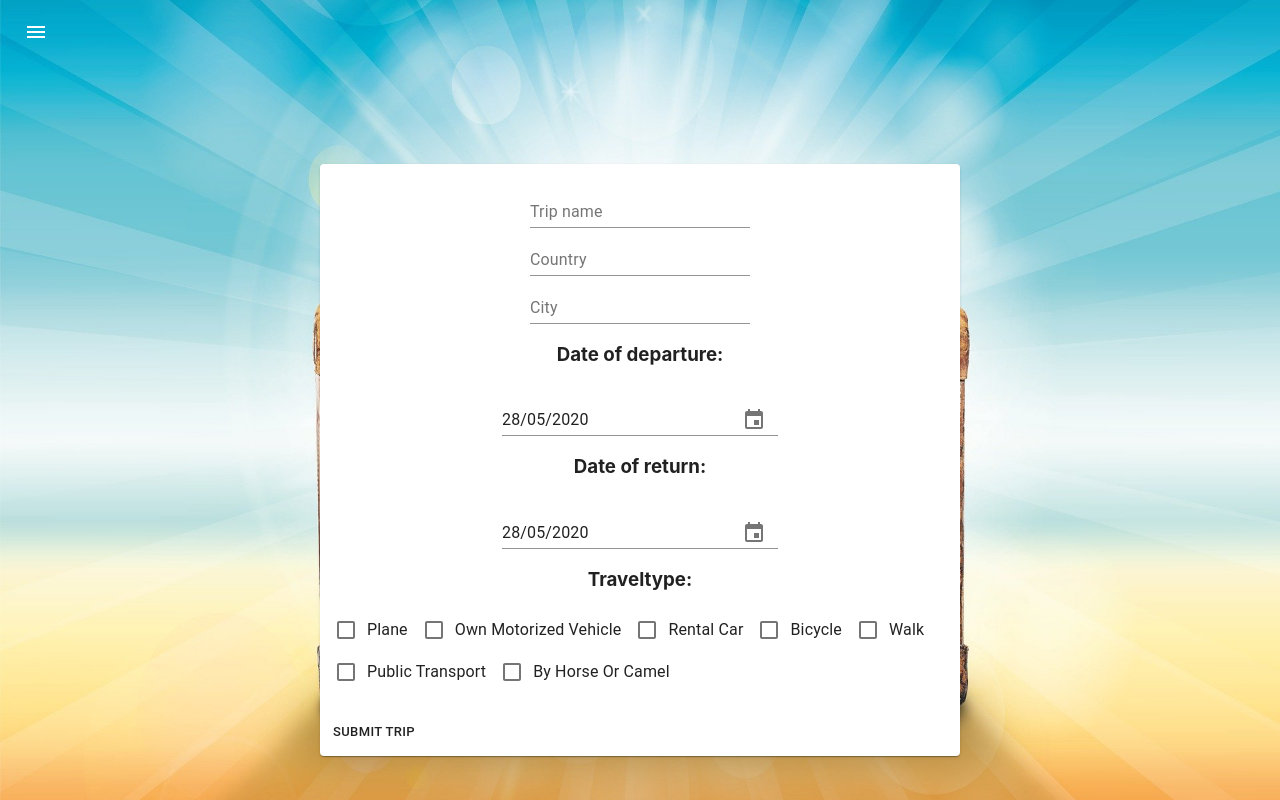
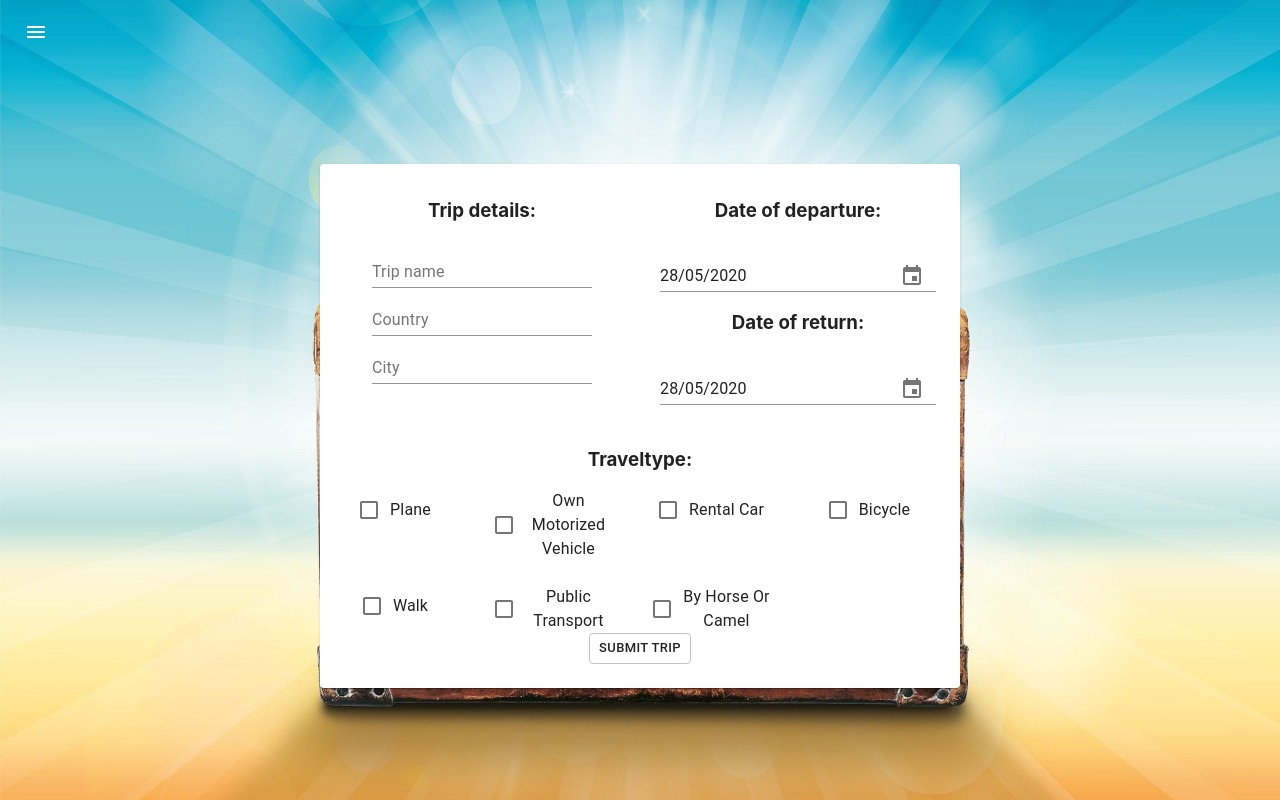
Before and after one commit to kadartibi/myway-frontend, a React (Create React App) app: page /new-trip in a window 1280 px wide. Built offline with nearby package versions, Linux system fonts and the light colour scheme; no server answers; the HTML template or start-up script is replaced by a standard one.

Commit message:
redirect fixed, some css added to new trip

```diff
--- a/src/App.css
+++ b/src/App.css
@@ -2,7 +2,7 @@
   text-align: center;
 }
 
-body{
+body {
   background-repeat: no-repeat;
   background-size: cover;
   background-position: center;
--- a/src/components/AddNewTripForm.js
+++ b/src/components/AddNewTripForm.js
@@ -8,6 +8,7 @@ import TextField from "@material-ui/core/TextField";
 import KeyboardDatePickerTest from "./DatePicker";
 import CheckboxLabels from "./TravelTypeCheckbox";
 import { NewTripContext } from "./Context/NewTripContext";
+import Grid from "@material-ui/core/Grid";
 
 const useStyles = makeStyles({
   root: {
@@ -49,6 +50,9 @@ export const AddNewTripForm = () => {
       <React.Fragment>
         <Card className={classes.root}>
           <CardContent className={classes.content}>
+            <Grid container spacing={3}>
+              <Grid item xs={6}>
+                <h3> Trip details:</h3>
                 <form noValidate autoComplete="off">
                   <TextField
                     className="tripInput"
@@ -79,18 +83,25 @@ export const AddNewTripForm = () => {
                       setCity(e.target.value);
                     }}
                   />
-              <br />
+                </form>
+              </Grid>
+              <Grid item xs={6}>
                 <KeyboardDatePickerTest />
-              <br />
+              </Grid>
+              <Grid item xs={12}>
                 <h3>Traveltype:</h3>
                 <CheckboxLabels />
-            </form>
-          </CardContent>
-          <CardActions className={classes.action}>
-            <Button size="small" onClick={sendToServer} to="/in-progress">
+              </Grid>
+            </Grid>
+            <Button
+              variant="outlined"
+              size="small"
+              onClick={sendToServer}
+              to="/in-progress"
+            >
               Submit trip
             </Button>
-          </CardActions>
+          </CardContent>
         </Card>
       </React.Fragment>
     </div>
--- a/src/components/Context/NewTripContext.js
+++ b/src/components/Context/NewTripContext.js
@@ -21,7 +21,7 @@ export const NewTripProvider = props => {
         dateOfReturn: dateOfReturn,
         travelTypeList: travelType
       })
-      .then(/*(window.location.href = "/in-progress")*/);
+      .then((window.location.href = "/"));
   };
 
   return (
--- a/src/components/TravelTypeCheckbox.js
+++ b/src/components/TravelTypeCheckbox.js
@@ -3,6 +3,7 @@ import FormGroup from "@material-ui/core/FormGroup";
 import FormControlLabel from "@material-ui/core/FormControlLabel";
 import Checkbox from "@material-ui/core/Checkbox";
 import { NewTripContext } from "./Context/NewTripContext";
+import Grid from "@material-ui/core/Grid";
 
 export default function CheckboxLabels() {
   const [
@@ -46,10 +47,11 @@ export default function CheckboxLabels() {
     setState({ ...state, [name]: event.target.checked });
     handleListOfTravelTypes(event.target.value);
   };
-  console.log(travelType);
 
   return (
-    <FormGroup row>
+    <FormGroup>
+      <Grid container spacing={3} alignItems="flex-start" justify="flex-start">
+        <Grid item xs={3}>
           <FormControlLabel
             control={
               <Checkbox
@@ -61,6 +63,8 @@ export default function CheckboxLabels() {
             }
             label="Plane"
           />
+        </Grid>
+        <Grid item xs={3}>
           <FormControlLabel
             control={
               <Checkbox
@@ -72,6 +76,8 @@ export default function CheckboxLabels() {
             }
             label="Own Motorized Vehicle"
           />
+        </Grid>
+        <Grid item xs={3}>
           <FormControlLabel
             control={
               <Checkbox
@@ -83,6 +89,8 @@ export default function CheckboxLabels() {
             }
             label="Rental Car"
           />
+        </Grid>
+        <Grid item xs={3}>
           <FormControlLabel
             control={
               <Checkbox
@@ -94,6 +102,8 @@ export default function CheckboxLabels() {
             }
             label="Bicycle"
           />
+        </Grid>
+        <Grid item xs={3}>
           <FormControlLabel
             control={
               <Checkbox
@@ -105,6 +115,8 @@ export default function CheckboxLabels() {
             }
             label="Walk"
           />
+        </Grid>
+        <Grid item xs={3}>
           <FormControlLabel
             control={
               <Checkbox
@@ -116,6 +128,8 @@ export default function CheckboxLabels() {
             }
             label="Public Transport"
           />
+        </Grid>
+        <Grid item xs={3}>
           <FormControlLabel
             control={
               <Checkbox
@@ -127,6 +141,8 @@ export default function CheckboxLabels() {
             }
             label="By Horse Or Camel"
           />
+        </Grid>
+      </Grid>
     </FormGroup>
   );
 }
```
Lines whose indentation alone changed are shown as unchanged.
